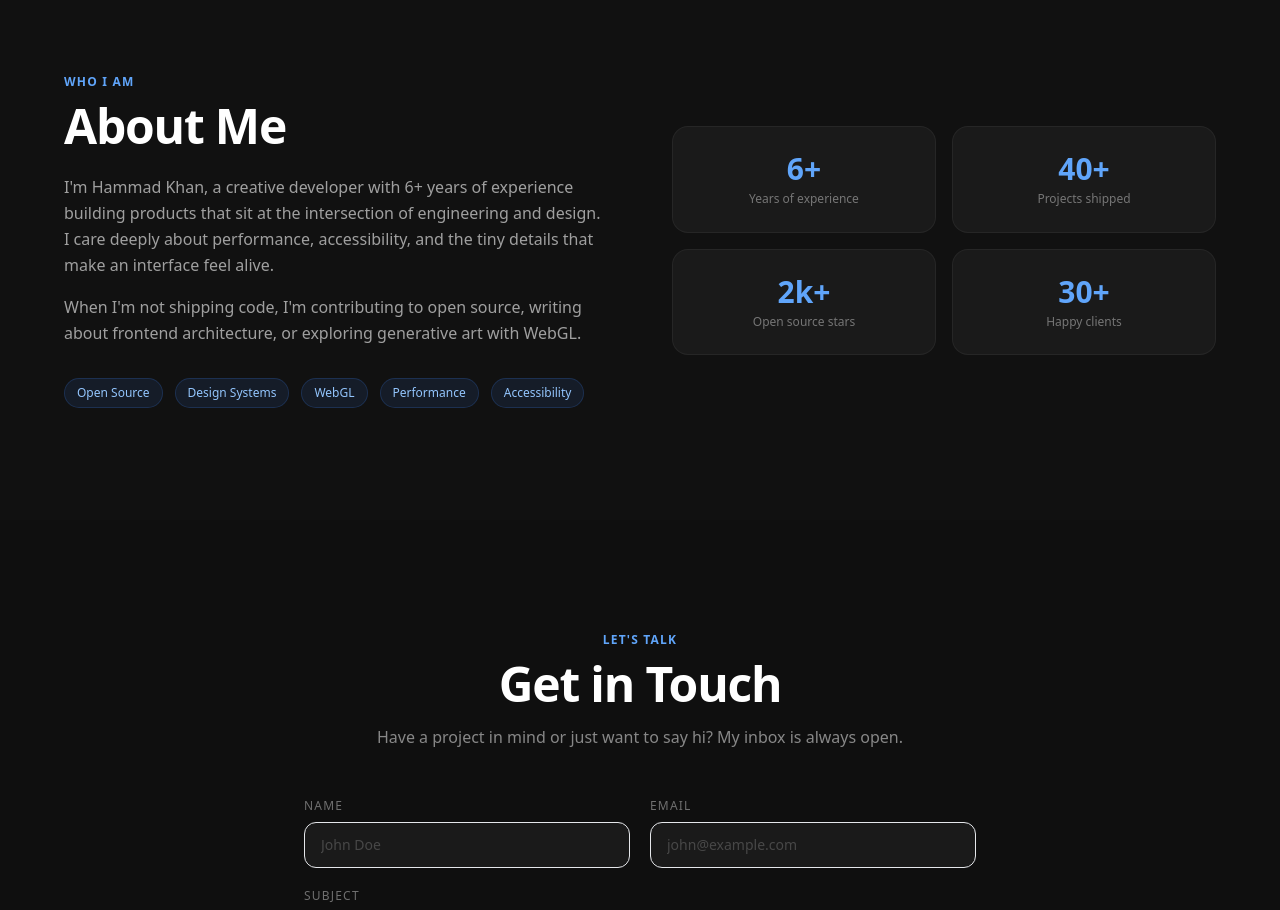
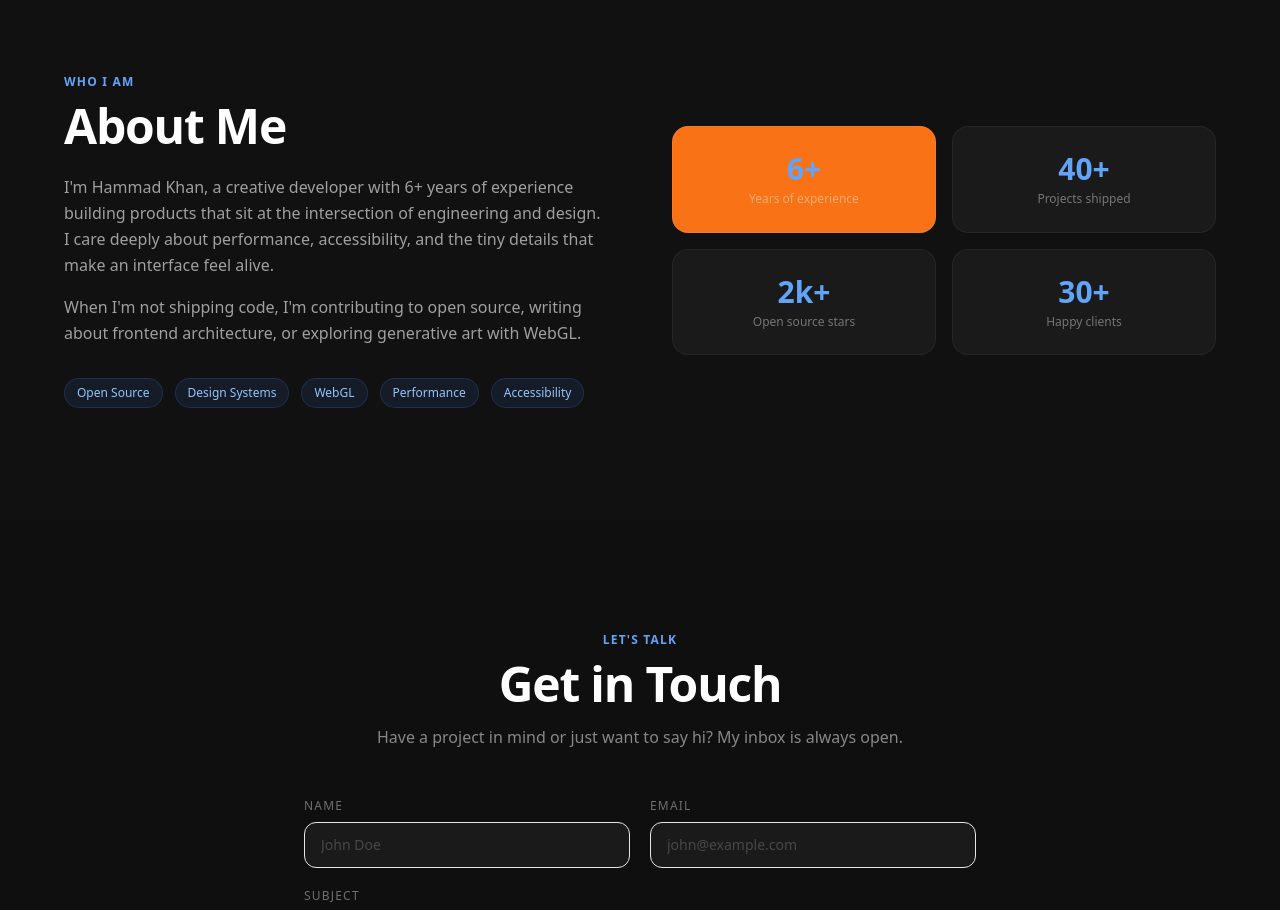
Before and after one commit to ranaasad01/atomic-build-a-modern-portfolio-website-with-da-5e8e79f9, a Next.js app: page / in a window 1280 px wide. Shown: the part 3640-4550 px from the top of the page. Built offline with nearby package versions, Linux system fonts and the light colour scheme.

Commit message:
style: apply orange background to first experience stat card
Add inline backgroundColor style (#f97316) conditionally to the first stat card (6+Years of experience) using atomic index check. Preserves all existing Tailwind classes and only affects the specific instance.

```diff
--- a/app/page.tsx
+++ b/app/page.tsx
@@ -819,7 +819,10 @@ export default function Home() {
                 key={stat.label}
                 className="p-6 rounded-2xl bg-[#1a1a1a] border border-white/5 text-center"
                 data-atomic-id="abx30mt"
-                data-atomic-instance={__atomicIdx}>
+                data-atomic-instance={__atomicIdx}
+                style={__atomicIdx === 0 ? {
+                  backgroundColor: "#f97316"
+                } : undefined}>
                 <p
                   className="font-display text-3xl font-bold text-blue-400 mb-1"
                   data-atomic-id="a4ay5t1"
```
